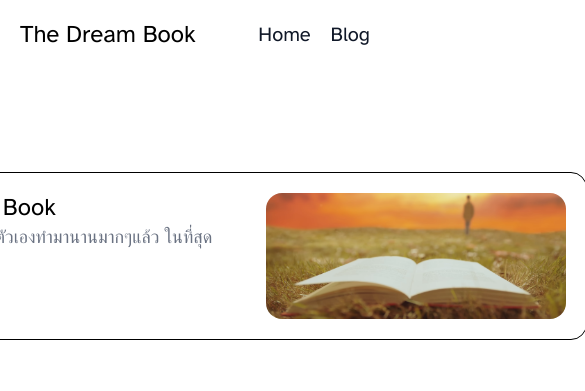
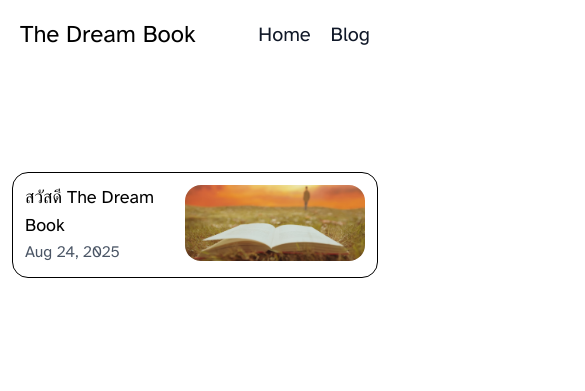
Before and after one commit to thedreambook/thedreambook.github.io, an Astro site: page /blog in a window 390 px wide. Shown: the top 391 px of the page, 585 px wide, since content can reach past the window. Built offline with nearby package versions, Linux system fonts and the light colour scheme; Astro itself is replaced by a stand-in of ours.

Commit message:
update layout for responsive

```diff
--- a/src/pages/blog/index.astro
+++ b/src/pages/blog/index.astro
@@ -26,33 +26,35 @@ const posts = (await getCollection("blog")).sort(
     <Navbar />
 
     <main class="flex flex-col w-full">
-      <section class="flex flex-row w-full justify-center mt-20">
-        <ul class="flex flex-col justify-center items-center basis-4/12">
+      <section class="flex flex-row w-full justify-center mt-20 px-3">
+        <ul class="flex flex-col justify-center items-center md:basis-4/12">
           {
             posts.map((post) => (
-              <li class="py-5 mx-0 px-2 md:mx-0 min-w-[800px] max-w-[800px]">
+              <li class="py-5 md:mx-0 md:min-w-[800px] md:max-w-[800px]">
                 <a href={`/blog/${post.id}/`}>
-                  <div class="flex flex-row border-[1px] rounded-2xl p-5 items-start">
-                    <div class="pr-10 grow flex flex-col h-full">
-                      <h1 class="title text-2xl">{post.data.title}</h1>
+                  <div class="flex flex-row border-[1px] rounded-2xl items-start p-3 md:p-5">
+                    <div class="flex grow flex-col h-full basis-3/4 pr-3">
+                      <h1 class="title text-lg md:text-2xl">
+                        {post.data.title}
+                      </h1>
 
-                      <p class="text-lg text-gray-500 grow">
+                      <p class="md:text-lg text-gray-500 grow hidden md:block">
                         {post.data.description}
                       </p>
 
-                      <p class="shrink align-bottom mt-auto">
+                      <p class="align-bottom mt-auto">
                         <FormattedDate date={post.data.pubDate} />
                       </p>
                     </div>
 
-                    <div class="shrink">
+                    <div class="flex basis-1/4">
                       {post.data.heroImage ? (
                         <Image
                           width={300}
                           height={150}
                           src={post.data.heroImage}
                           alt=""
-                          class="rounded-2xl min-w-[300px]"
+                          class="rounded-2xl min-w-[180px] md:min-w-[300px]"
                         />
                       ) : (
                         <Image
@@ -60,7 +62,7 @@ const posts = (await getCollection("blog")).sort(
                           height={150}
                           src={DefaultHeroImage}
                           alt=""
-                          class="rounded-2xl min-w-[300px]"
+                          class="rounded-2xl min-w-[180px] md:min-w-[300px]"
                         />
                       )}
                     </div>
--- a/src/pages/index.astro
+++ b/src/pages/index.astro
@@ -16,12 +16,13 @@ import ThumbnailImage from "../assets/blog/first-post/thumbnail.png";
   <body>
     <Navbar />
 
-    <main class="px-10 md:px-[40rem] mt-20 mb-16">
+    <main class="flex flex-row p-5 justify-center mt-10">
+      <div class="flex flex-col basis-11/12 w-full md:basis-4/12">
         <h1 class="text-4xl pb-10">📖 Welcome to The Dream Book!</h1>
 
         <p class="text-lg mt-10">
-        I wrote about what I do and what I learn here so that I don't forget it.
-        I also want to share this knowledge with others. By documenting my
+          I wrote about what I do and what I learn here so that I don't forget
+          it. I also want to share this knowledge with others. By documenting my
           experiences and insights, I hope to inspire and help those who may
           benefit from my journey. It's a wonderful opportunity to reflect on my
           growth and connect with others who share similar interests.
@@ -34,6 +35,7 @@ import ThumbnailImage from "../assets/blog/first-post/thumbnail.png";
           alt=""
           class="rounded-2xl mt-20"
         />
+      </div>
     </main>
 
     <div class="mt-20">
```
Lines whose indentation alone changed are shown as unchanged.
